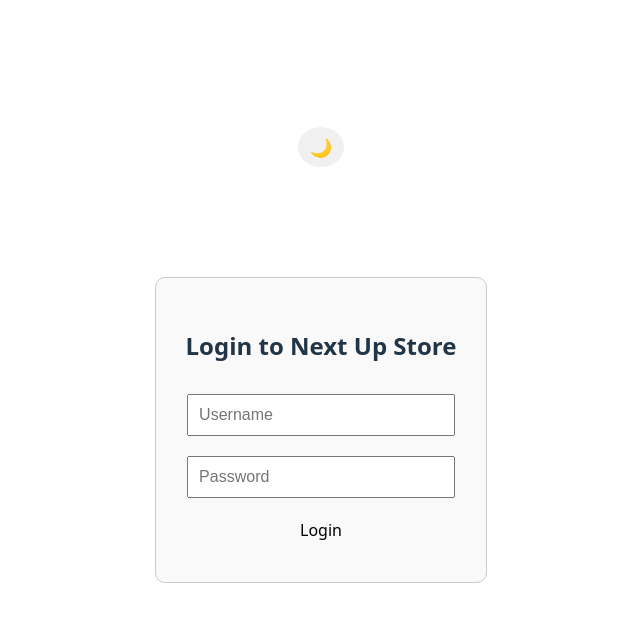
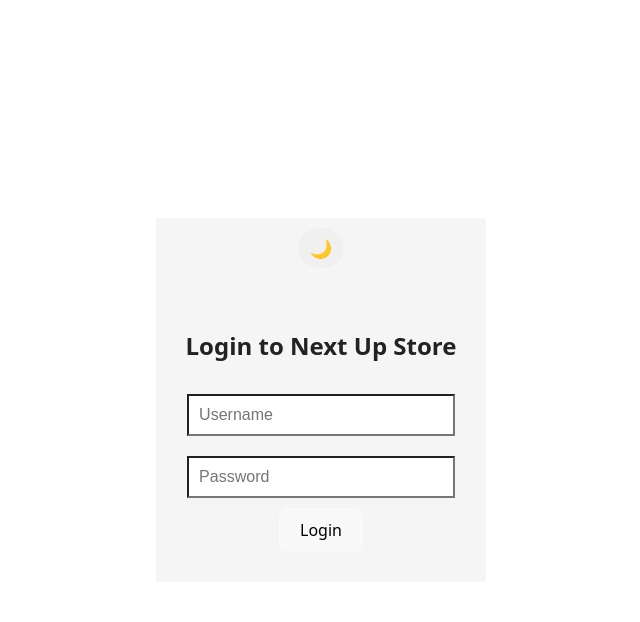
Before and after one commit to Muhammad-Allyan/The-Next-Up-Store, a React (Vite) app: page / in a window 1280 px wide. Shown: the top 622 px of the page, without its empty margins (319-959 px from the left). Built offline with nearby package versions, Linux system fonts and the light colour scheme.

Commit message:
New Dark Mood Change

```diff
--- a/src/App.css
+++ b/src/App.css
@@ -1,6 +1,6 @@
 #root {
   /* max-width: 1280px; */
-  margin: 0 auto;
+  margin: auto;
   /* padding: 2rem; */
   text-align: center;
 }
@@ -9,7 +9,7 @@
   height: 6em;
   padding: 1.5em;
   will-change: filter;
-  transition: filter 300ms;
+   transition: filter 300ms;
 }
 .logo:hover {
   filter: drop-shadow(0 0 2em #646cffaa);
--- a/src/App.jsx
+++ b/src/App.jsx
@@ -50,7 +50,6 @@
   };
 
   return (
-    <ThemeProvider>
     <div>
       <ThemeToggle/>
           {!state?.isLoggedIn ? (
@@ -66,7 +65,6 @@
             </>
           )}
     </div>
-    </ThemeProvider>
   );
 }
 
--- a/src/ThemeContext.jsx
+++ b/src/ThemeContext.jsx
@@ -4,12 +4,6 @@
 
 export const ThemeProvider = ({ children }) => {
   const [theme, setTheme] = useState("light");
-
-  // Force light mode if system is dark
-  // useEffect(() => {
-  //   const darkMode = window.matchMedia("(prefers-color-scheme: dark)").matches;
-  //   setTheme(darkMode ? "light" : "light"); // always start light
-  // }, []);
 
   const toggleTheme = () => {
     setTheme((prev) => (prev === "light" ? "dark" : "light"));
--- a/src/index.css
+++ b/src/index.css
@@ -83,39 +83,38 @@
   }
 }
 
-/* Default Light Mode */
-body.light {
+/* Use the data-theme attribute */
+[data-theme="light"] {
   background-color: #f5f5f5;
   color: #222;
 }
 
-body.light .login-box {
+[data-theme="light"] .login-box {
   background: white;
   box-shadow: 0 4px 12px rgba(0,0,0,0.1);
 }
 
-body.light input {
+[data-theme="light"] input {
   background: #fff;
   color: #222;
 }
 
-/* Dark Mode */
-body.dark {
+[data-theme="dark"] {
   background-color: #121212;
   color: #f5f5f5;
 }
 
-body.dark .login-box {
+[data-theme="dark"] .login-box {
   background: #1e1e1e;
   box-shadow: 0 4px 12px rgba(0,0,0,0.5);
 }
 
-body.dark input {
+[data-theme="dark"] input {
   background: #2a2a2a;
   color: #f5f5f5;
 }
 
-body.dark button {
+[data-theme="dark"] button {
   background: #333;
   color: #fff;
 }
--- a/src/main.jsx
+++ b/src/main.jsx
@@ -12,6 +12,7 @@
 import { ThemeProvider } from "./ThemeContext.jsx";
 
 createRoot(document.getElementById("root")).render(
+  <ThemeProvider>
     <BrowserRouter>
       {/* <Login/> */}
       <Routes>
@@ -23,4 +24,5 @@
         <Route path="/checkout" element={<Checkout />} />
       </Routes>
     </BrowserRouter>
+  </ThemeProvider>
 );
--- a/src/style.css
+++ b/src/style.css
@@ -142,13 +142,10 @@
 /* Login Styling */
 .login-container {
   max-width: 400px;
-  margin: 100px auto;
+  margin: auto;
   padding: 30px;
-  border: 1px solid #ccc;
-  border-radius: 10px;
   text-align: center;
-  background-color: #f9f9f9;
-}
+  }
 
 .login-container input {
   width: 90%;
```
